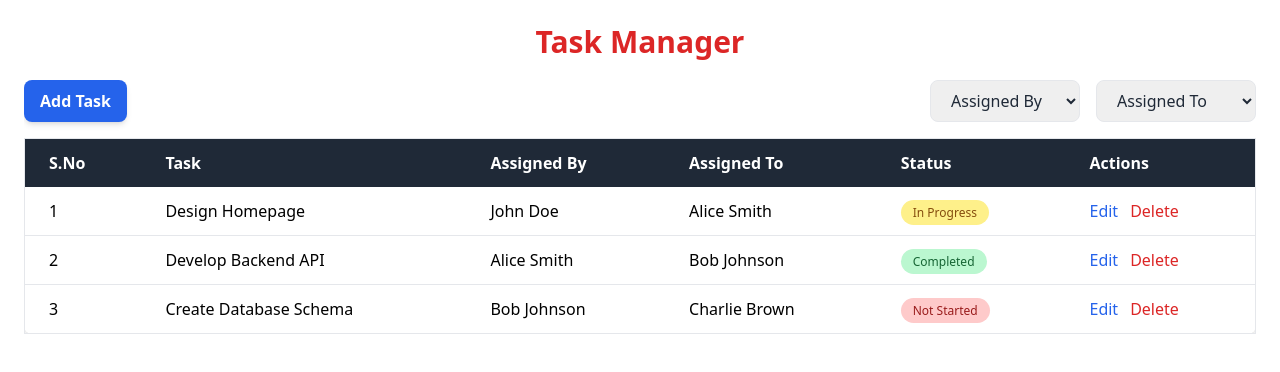
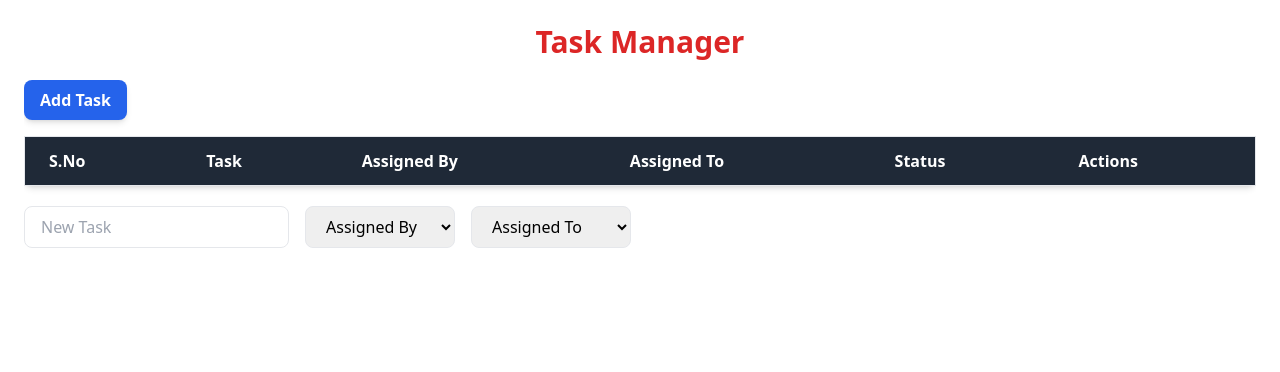
Before and after one commit to prassana16/Task-manager-, a Next.js app: page / in a window 1280 px wide. Shown: the top 372 px of the page. Built offline with nearby package versions, Linux system fonts and the light colour scheme.

Commit message:
task manager ui change

```diff
--- a/src/app/components/TaskTable.js
+++ b/src/app/components/TaskTable.js
@@ -1,32 +1,35 @@
-// components/TaskTable.js
 'use client';
 import React, { useState } from 'react';
 
-const TaskTable = ({ tasks }) => {
-  const [assignedTo, setAssignedTo] = useState('');
-  const [assignedBy, setAssignedBy] = useState('');
-
-  const handleAssignToChange = (e) => {
-    setAssignedTo(e.target.value);
-  };
-
-  const handleAssignByChange = (e) => {
-    setAssignedBy(e.target.value);
-  };
+const TaskTable = () => {
+  const [tasks, setTasks] = useState([]);
+  const [newTask, setNewTask] = useState({ task: '', assignedBy: '', assignedTo: '', status: '' });
 
   const handleAddTask = () => {
-    // Logic for adding a new task (could open a modal or redirect to a form)
-    alert('Add task functionality coming soon!');
-  };
-
-  const handleEditTask = (id) => {
-    // Logic for editing a task
-    alert(`Editing task with ID: ${id}`);
+    setTasks([
+      ...tasks,
+      { id: Date.now(), task: newTask.task, assignedBy: newTask.assignedBy, assignedTo: newTask.assignedTo, status: 'Pending' },
+    ]);
+    setNewTask({ task: '', assignedBy: '', assignedTo: '', status: '' });
   };
 
   const handleDeleteTask = (id) => {
-    // Logic for deleting a task
-    alert(`Deleting task with ID: ${id}`);
+    setTasks(tasks.filter((task) => task.id !== id));
+  };
+
+  const handleInputChange = (e, field) => {
+    setNewTask({
+      ...newTask,
+      [field]: e.target.value,
+    });
+  };
+
+  const handleChange = (e, id, field) => {
+    setTasks(
+      tasks.map((task) =>
+        task.id === id ? { ...task, [field]: e.target.value } : task
+      )
+    );
   };
 
   return (
@@ -38,28 +41,6 @@ const TaskTable = ({ tasks }) => {
         >
           Add Task
         </button>
-        <div className="flex space-x-4">
-          <select
-            value={assignedBy}
-            onChange={handleAssignByChange}
-            className="px-4 py-2 border rounded-lg text-gray-800"
-          >
-            <option value="">Assigned By</option>
-            <option value="John Doe">John Doe</option>
-            <option value="Alice Smith">Alice Smith</option>
-            <option value="Bob Johnson">Bob Johnson</option>
-          </select>
-          <select
-            value={assignedTo}
-            onChange={handleAssignToChange}
-            className="px-4 py-2 border rounded-lg text-gray-800"
-          >
-            <option value="">Assigned To</option>
-            <option value="Charlie Brown">Charlie Brown</option>
-            <option value="David Lee">David Lee</option>
-            <option value="Ella Green">Ella Green</option>
-          </select>
-        </div>
       </div>
       <table className="task-table min-w-full bg-white border border-gray-200 rounded-lg shadow-md">
         <thead className="bg-gray-800 text-white">
@@ -76,9 +57,38 @@ const TaskTable = ({ tasks }) => {
           {tasks.map((task, index) => (
             <tr key={task.id} className="border-b hover:bg-gray-100 transition-all">
               <td className="px-6 py-3">{index + 1}</td>
-              <td className="px-6 py-3">{task.task}</td>
-              <td className="px-6 py-3">{task.assignedBy}</td>
-              <td className="px-6 py-3">{task.assignedTo}</td>
+              <td className="px-6 py-3">
+                <input
+                  type="text"
+                  value={task.task}
+                  onChange={(e) => handleChange(e, task.id, 'task')}
+                  className="border rounded px-2 py-1 w-full"
+                />
+              </td>
+              <td className="px-6 py-3">
+                <select
+                  value={task.assignedBy}
+                  onChange={(e) => handleChange(e, task.id, 'assignedBy')}
+                  className="px-4 py-2 border rounded-lg text-gray-800"
+                >
+                  <option value="">Assigned By</option>
+                  <option value="John Doe">John Doe</option>
+                  <option value="Alice Smith">Alice Smith</option>
+                  <option value="Bob Johnson">Bob Johnson</option>
+                </select>
+              </td>
+              <td className="px-6 py-3">
+                <select
+                  value={task.assignedTo}
+                  onChange={(e) => handleChange(e, task.id, 'assignedTo')}
+                  className="px-4 py-2 border rounded-lg text-gray-800"
+                >
+                  <option value="">Assigned To</option>
+                  <option value="Charlie Brown">Charlie Brown</option>
+                  <option value="David Lee">David Lee</option>
+                  <option value="Ella Green">Ella Green</option>
+                </select>
+              </td>
               <td className="px-6 py-3">
                 <span
                   className={`px-3 py-1 text-xs rounded-full ${
@@ -94,12 +104,6 @@ const TaskTable = ({ tasks }) => {
               </td>
               <td className="px-6 py-3 flex space-x-3">
                 <button
-                  onClick={() => handleEditTask(task.id)}
-                  className="text-blue-600 hover:text-blue-800 transition-all"
-                >
-                  Edit
-                </button>
-                <button
                   onClick={() => handleDeleteTask(task.id)}
                   className="text-red-600 hover:text-red-800 transition-all"
                 >
@@ -110,6 +114,35 @@ const TaskTable = ({ tasks }) => {
           ))}
         </tbody>
       </table>
+      <div className="mt-5">
+        <input
+          type="text"
+          placeholder="New Task"
+          value={newTask.task}
+          onChange={(e) => handleInputChange(e, 'task')}
+          className="px-4 py-2 border rounded-lg mr-4"
+        />
+        <select
+          value={newTask.assignedBy}
+          onChange={(e) => handleInputChange(e, 'assignedBy')}
+          className="px-4 py-2 border rounded-lg mr-4"
+        >
+          <option value="">Assigned By</option>
+          <option value="John Doe">John Doe</option>
+          <option value="Alice Smith">Alice Smith</option>
+          <option value="Bob Johnson">Bob Johnson</option>
+        </select>
+        <select
+          value={newTask.assignedTo}
+          onChange={(e) => handleInputChange(e, 'assignedTo')}
+          className="px-4 py-2 border rounded-lg mr-4"
+        >
+          <option value="">Assigned To</option>
+          <option value="Charlie Brown">Charlie Brown</option>
+          <option value="David Lee">David Lee</option>
+          <option value="Ella Green">Ella Green</option>
+        </select>
+      </div>
     </div>
   );
 };
```
